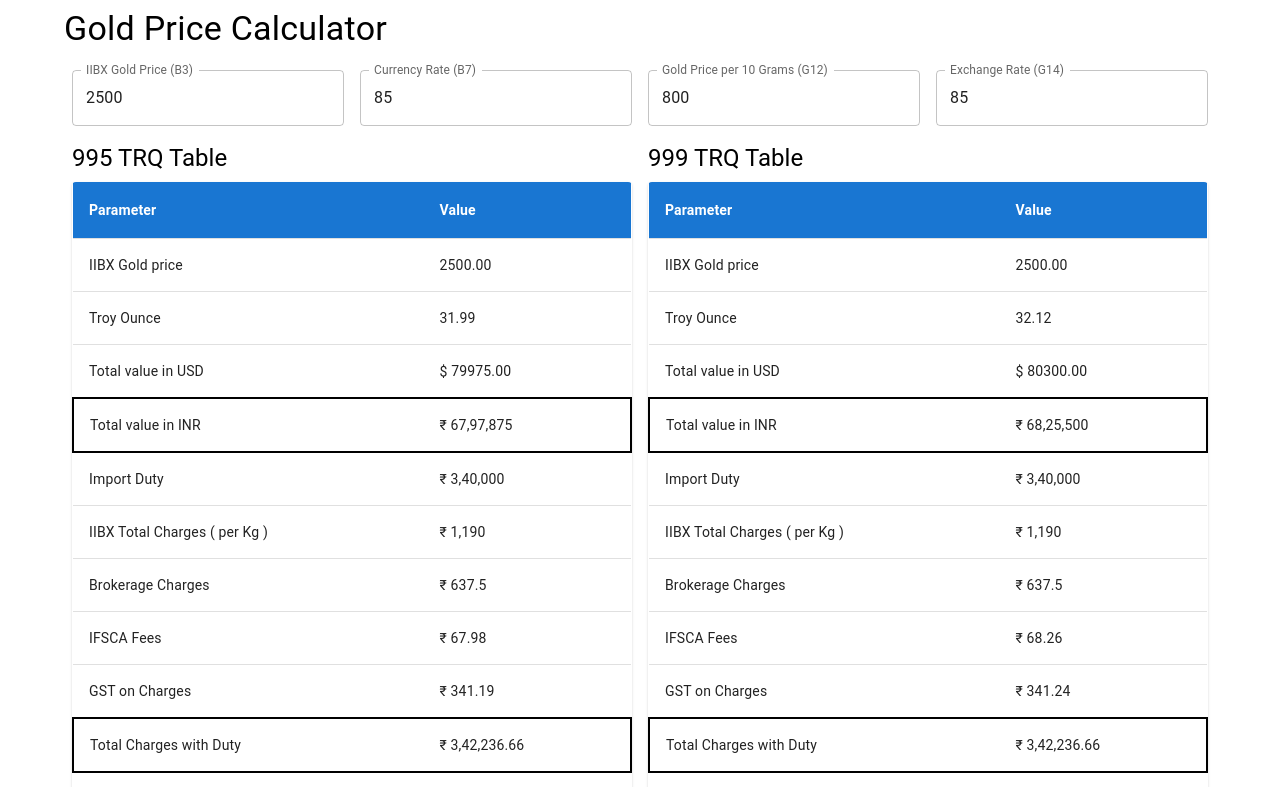
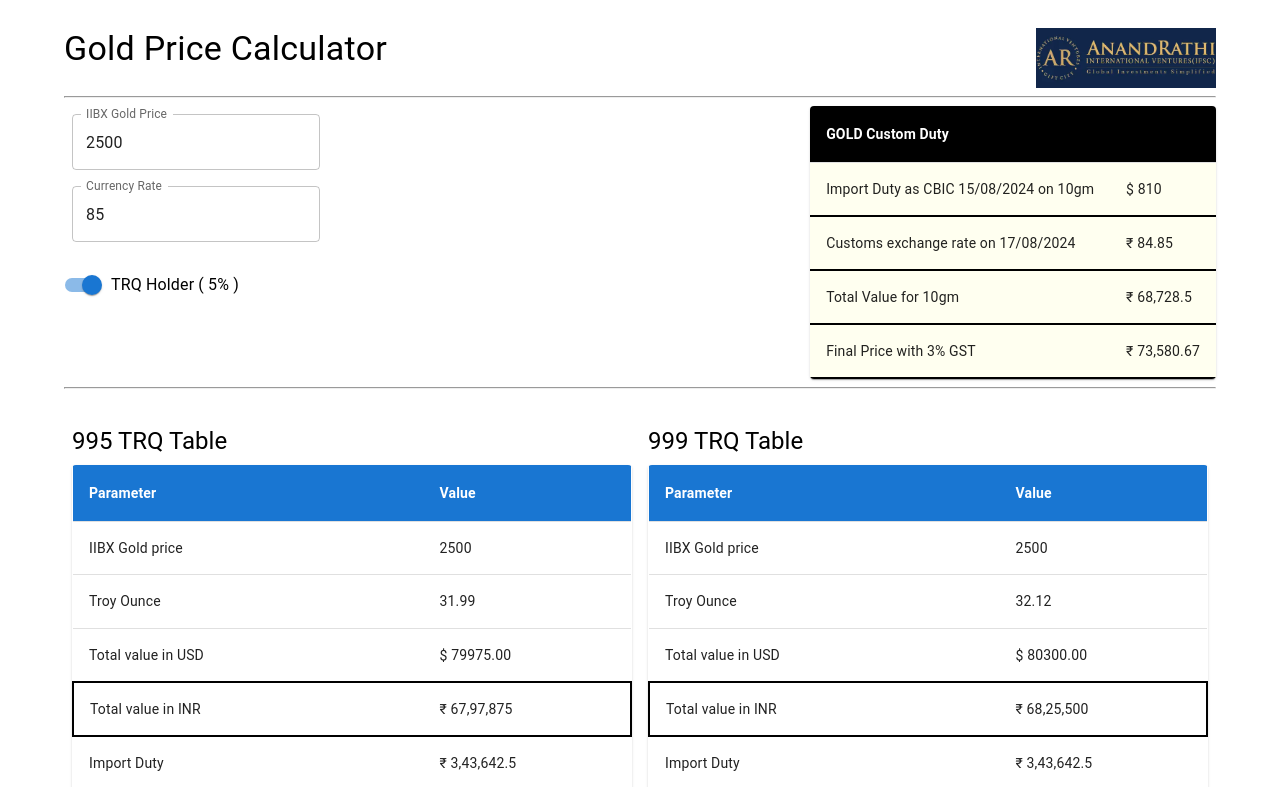
Before and after one commit to SSV0726/RATHI, a Next.js app: page / in a window 1280 px wide. Shown: the top 787 px of the page. Built offline with nearby package versions, Linux system fonts and the light colour scheme.

Commit message:
with TRQ and Non-TRQ toggle

```diff
--- a/package.json
+++ b/package.json
@@ -14,7 +14,8 @@
     "@mui/material": "^6.0.1",
     "next": "14.2.7",
     "react": "^18",
-    "react-dom": "^18"
+    "react-dom": "^18",
+    "swr": "^2.2.5"
   },
   "devDependencies": {
     "eslint": "^8",
--- /dev/null
+++ b/public/config.json
@@ -0,0 +1,6 @@
+{
+    "importDuty"        : 810,
+    "importDutyDate"    : "15/08/2024",
+    "exchangeRate"      : 84.85,
+    "exchangeRateDate"  : "17/08/2024"
+  }
--- a/src/app/page.js
+++ b/src/app/page.js
@@ -1,16 +1,29 @@
 'use client'
 
-import React, { useState } from 'react';
-import { Container, Box, TextField, Typography, Table, TableBody, TableCell, TableContainer, TableHead, TableRow, Paper } from '@mui/material';
+import useSWR from 'swr';
+import Image from 'next/image';
+import React, { useState, useEffect } from 'react';
+import logo from '../../public/logo.webp'; // Adjust the path as needed
+
+import { Container, Box, TextField, Typography, Table, Switch, FormControlLabel , TableBody, TableCell, TableContainer, TableHead, TableRow, Paper } from '@mui/material';
+
+const fetcher = (url) => fetch(url).then((res) => res.json());
 
 function GoldPriceCalculator() {
-  const [goldPriceB3, setGoldPriceB3]         = useState(2500);
-  const [currencyRateB7, setCurrencyRateB7]   = useState(85);
-  const [goldPriceG12, setGoldPriceG12]       = useState(800);
-  const [exchangeRateG14, setExchangeRateG14] = useState(85);
+
+  const { data, error }  = useSWR('/config.json', fetcher);
+
+  const [goldPriceB3, setGoldPriceB3]                         = useState(2500);
+  const [currencyRateB7, setCurrencyRateB7]                   = useState(85);
+  const [goldCustomDutyPrice, setgoldCustomDutyPrice]         = useState(800);
+  const [goldCustomsExchangeRate, setgoldCustomsExchangeRate] = useState(85);
+  const [goldCustomPriceDate, setGoldCustomPriceDate]         = useState("30/08/2024");
+  const [goldCustomsExchangeDate, setGoldCustomsExchangeDate] = useState("17/08/2024");
+  const [isTRQHolder, setIsTRQHolder]                         = useState(true);
 
   // Calculate the 5% import duty based on G12 and G14 inputs
-  const importDuty5Percent = (exchangeRateG14 * goldPriceG12 * 100) * 0.05;
+  const importDuty5Percent = (goldCustomsExchangeRate * goldCustomDutyPrice * 100) * 0.05;
+  const importDuty6Percent = (goldCustomsExchangeRate * goldCustomDutyPrice * 100) * 0.06;
 
   const calculateValues = (trq) => {
 
@@ -26,7 +39,11 @@
     const brokerageCharges      = currencyRateB7 * 7.5;
     const ifscaFees             = 0.00001 * totalValueUSD * currencyRateB7;
     const gstOnCharges          = (iibxTotalCharges + brokerageCharges + ifscaFees) * 0.18;
-    const totalChargesWithDuty  = importDuty5Percent + iibxTotalCharges + brokerageCharges + ifscaFees + gstOnCharges;
+
+    let totalChargesWithDuty  = importDuty5Percent + iibxTotalCharges + brokerageCharges + ifscaFees + gstOnCharges;
+    if ( ! isTRQHolder ){
+      totalChargesWithDuty = importDuty6Percent + iibxTotalCharges + brokerageCharges + ifscaFees + gstOnCharges;
+    }
 
     const total1KgGoldPriceINR  = totalChargesWithDuty + totalValueINR;
     const per10gmPriceINR       = total1KgGoldPriceINR / 100;
@@ -50,14 +67,49 @@
   const values999 = calculateValues(999);
   const values995 = calculateValues(995);
 
+  const getTotalCustomDuty = () => {
+    return goldCustomDutyPrice* goldCustomsExchangeRate;
+  }
+
+  const handleToggle = () => {
+    setIsTRQHolder(!isTRQHolder);
+  };
+
+  useEffect(() => {
+    if (data) {
+      setgoldCustomDutyPrice(data.importDuty);
+      setgoldCustomsExchangeRate(data.exchangeRate);
+      setGoldCustomPriceDate(data.importDutyDate);
+      setGoldCustomsExchangeDate(data.exchangeRateDate)
+    }
+  }, [data]);
+
+
+
+  if (error) return <div>Failed to load</div>;
+
+  if (!data) return <div>Loading...</div>;
+
+
   return (
     <Container>
+      <br/>
+      <Box display="flex" justifyContent="space-between">
         <Typography variant="h4" gutterBottom>Gold Price Calculator</Typography>
+        <Image
+          src={logo}
+          alt="Anand Rathi"
+          width={180} // Specify the width
+          height={60} // Specify the height
+        />
+      </Box>
 
+      <hr></hr>
       <Box display="flex" justifyContent="space-between">
-        <Box flex={1} p={1}>
+          <Box>
+            <Box flex={4} p={1}>
               <TextField
-            label="IIBX Gold Price (B3)"
+                label="IIBX Gold Price"
                 variant="outlined"
                 fullWidth
                 type="number"
@@ -67,7 +119,7 @@
             </Box>
             <Box flex={1} p={1}>
               <TextField
-            label="Currency Rate (B7)"
+                label="Currency Rate"
                 variant="outlined"
                 fullWidth
                 type="number"
@@ -75,30 +127,66 @@
                 onChange={(e) => setCurrencyRateB7(e.target.value)}
               />
             </Box>
-        <Box flex={1} p={1}>
-          <TextField
-            label="Gold Price per 10 Grams (G12)"
-            variant="outlined"
-            fullWidth
-            type="number"
-            value={goldPriceG12}
-            onChange={(e) => setGoldPriceG12(e.target.value)}
+            <Box mt={2}>
+              <FormControlLabel
+                control={
+                  <Switch
+                    checked={isTRQHolder}
+                    onChange={handleToggle}
+                    name="toggleSwitch"
+                    color="primary"
                   />
-        </Box>
-        <Box flex={1} p={1}>
-          <TextField
-            label="Exchange Rate (G14)"
-            variant="outlined"
-            fullWidth
-            type="number"
-            value={exchangeRateG14}
-            onChange={(e) => setExchangeRateG14(e.target.value)}
+                }
+                label={isTRQHolder ? 'TRQ Holder ( 5% ) ' : 'NON-TRQ Holder ( 6% ) '}
               />
             </Box>
         </Box>
 
         <Box display="flex" justifyContent="space-between">
+          <TableContainer component={Paper}>
+            <Table>
+              <TableHead>
+                <TableRow style={{ backgroundColor: '#000000' }}>
+                  <TableCell style={{ color: '#fff', fontWeight: 'bold' }}>GOLD Custom Duty </TableCell>
+                  <TableCell style={{ color: '#fff', fontWeight: 'bold' }}></TableCell>
+                </TableRow>
+              </TableHead>
 
+              <TableBody>
+                <TableRow style={{ backgroundColor: '#FFFFF0', borderBottom: '2px solid #000000' }}>
+                  <TableCell>Import Duty as CBIC {goldCustomPriceDate} on 10gm </TableCell>
+                  <TableCell>
+                  $ {new Intl.NumberFormat('en-IN', { maximumFractionDigits: 2 }).format(goldCustomDutyPrice.toFixed(2))}
+                  </TableCell>
+                </TableRow>
+                <TableRow style={{ backgroundColor: '#FFFFF0',  borderBottom: '2px solid #000000'}}>
+                  <TableCell>Customs exchange rate on {goldCustomsExchangeDate} </TableCell>
+                  <TableCell>
+                  ₹ {new Intl.NumberFormat('en-IN', { maximumFractionDigits: 2 }).format(goldCustomsExchangeRate.toFixed(2))}
+                  </TableCell>
+                </TableRow>
+                <TableRow style={{ backgroundColor: '#FFFFF0', borderBottom: '2px solid #000000' }}>
+                  <TableCell>Total Value for 10gm  </TableCell>
+                  <TableCell>
+                  ₹ {new Intl.NumberFormat('en-IN', { maximumFractionDigits: 2 }).format(getTotalCustomDuty())}
+                  </TableCell>
+                </TableRow>
+                <TableRow style={{ backgroundColor: '#FFFFF0', borderBottom: '2px solid #000000' }} >
+                  <TableCell>Final Price with 3% GST</TableCell>
+                  <TableCell>
+                    ₹ {new Intl.NumberFormat('en-IN', { maximumFractionDigits: 2 }).format(values995.per10gmWithGst)}
+                  </TableCell>
+                </TableRow>
+              </TableBody>
+            </Table>
+          </TableContainer>
+        </Box>
+      </Box>
+      <hr></hr>
+
+
+      <br></br>
+      <Box display="flex" justifyContent="space-between">
         <Box flex={1} p={1}>
           <Typography variant="h5" gutterBottom>995 TRQ Table</Typography>
           <TableContainer component={Paper}>
@@ -113,7 +201,7 @@
               <TableBody>
                 <TableRow>
                   <TableCell>IIBX Gold price </TableCell>
-                  <TableCell>{goldPriceB3.toFixed(2)}</TableCell>
+                  <TableCell>{goldPriceB3}</TableCell>
                 </TableRow>
 
                 <TableRow>
@@ -206,7 +294,7 @@
               <TableBody>
                 <TableRow>
                   <TableCell>IIBX Gold price </TableCell>
-                  <TableCell>{goldPriceB3.toFixed(2)}</TableCell>
+                  <TableCell>{goldPriceB3}</TableCell>
                 </TableRow>
 
                 <TableRow>
```
Also changed, not shown: public/logo.webp (added), 1 other file (tests, documents, lock files or other folders). Lines whose indentation alone changed are shown as unchanged.
